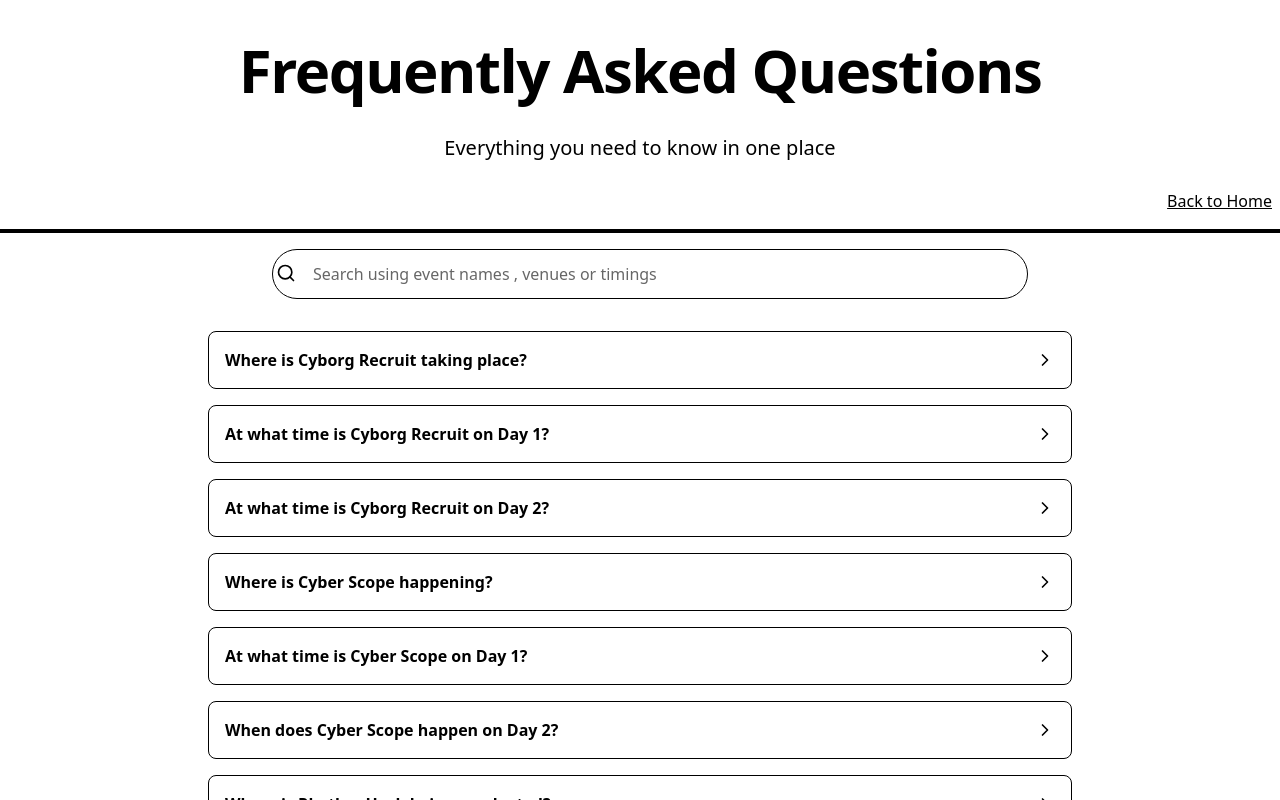
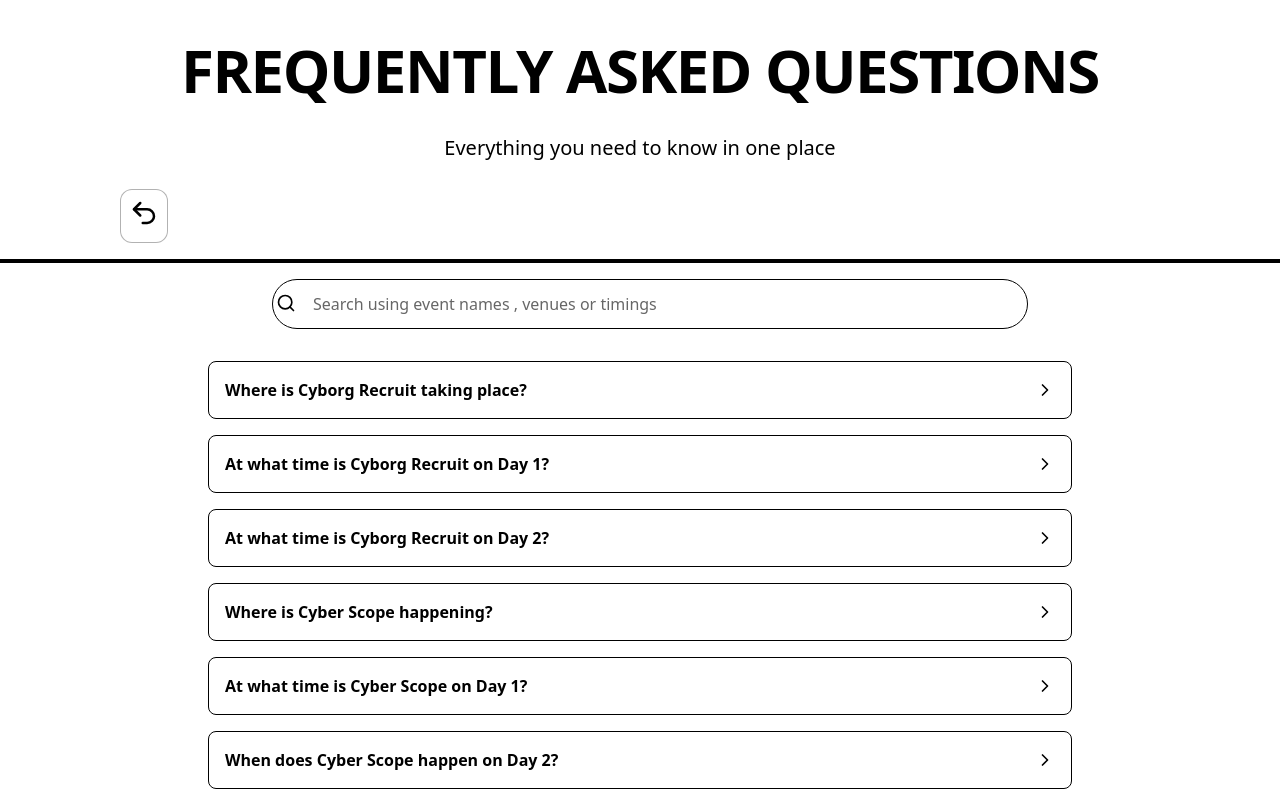
Before and after one commit to anupnayak25/semaphore-support, a React (Vite) app in the folder semaphore-support/: page /FAQ in a window 1280 px wide. Shown: the top 800 px of the page. Built offline with nearby package versions, Linux system fonts and the light colour scheme.

Commit message:
addicons and heading uppercase

```diff
--- a/semaphore-support/src/components/Heading/Heading.jsx
+++ b/semaphore-support/src/components/Heading/Heading.jsx
@@ -1,16 +1,17 @@
 import React from "react";
 import { Link } from "react-router-dom";
-
+import { ArrowLeft, Home } from "lucide-react"; // ✅ Import icons
+import { Undo2Icon } from "lucide-react";
 export default function Heading({
   heading = "Heading",
   subheading = "SubHeading",
   className = "",
-  previousRoute = "Home"
+  previousRoute = ""
 }) {
   return (
     <div className={`text-center ${className} bg-dominant`}>
       <h1 className="text-5xl md:text-6xl font-bold mb-8 tracking-tight text-accent">
-        {heading}
+        {heading.toUpperCase()}
       </h1>
 
       {subheading && (
@@ -22,19 +23,26 @@ export default function Heading({
       {/* Navigation links container */}
       <div className="flex justify-between items-center mb-4">
         {/* Left side - Back to previous page */}
-        <div className="flex-1 text-left ml-2">
-          {previousRoute && previousRoute !== "Home" && (
-            <Link to={('/'.concat(previousRoute))} className="text-md text-accent underline">
-              &lt;&lt; Back to {previousRoute}
+          {previousRoute  && (
+        <div className=" text-left lg:ml-30 ml-5  border p-2 border-black/30 rounded-xl bg-white/10">
+            <Link
+
+              to={previousRoute === "/" ? `/` : `/${previousRoute}`}
+              className="text-accent inline-flex items-center gap-1 hover:underline"
+            >
+              <Undo2Icon size={30}  /> {/* 👈 Back icon */}
             </Link>
+        </div>
           )}
-        </div>
 
         {/* Right side - Back to Home */}
-        {previousRoute && (
-          <div className="flex-1 text-right mr-2">
-            <Link to="/" className="text-md text-accent underline">
-              Back to Home
+        {previousRoute && previousRoute !== "/" && (
+          <div className=" text-right lg:mr-30 mr-3 border p-2 border-black/30 rounded-xl bg-white/10">
+            <Link
+              to="/"
+              className="text-accent inline-flex items-center gap-1 hover:underline justify-end"
+            >
+              <Home size={30} /> {/* 👈 Home icon */}
             </Link>
           </div>
         )}
--- a/semaphore-support/src/pages/Event.jsx
+++ b/semaphore-support/src/pages/Event.jsx
@@ -56,9 +56,9 @@ const Event = () => {
     <div className="w-full bg-dominant min-h-screen text-white py-10">
       <Heading
         heading={currentEvent.eventName.toUpperCase()}
-        subheading={`(${currentEvent.secondaryName.toLowerCase()})` } previousRoute="Events"
+        subheading={`(${currentEvent.secondaryName.toLowerCase()})` }
+        previousRoute="events"
       />
-      {/* Header */}
 
       {/* Rules Content */}
       <div className="max-w-4xl mx-auto px-4 py-8">
--- a/semaphore-support/src/pages/Events.jsx
+++ b/semaphore-support/src/pages/Events.jsx
@@ -35,6 +35,7 @@ function Events() {
       <Heading
         heading={titles.pages.eventPage.heading}
         subheading={titles.pages.eventPage.subHeading}
+        previousRoute="/"
       />
 
       {/* Filter Dropdown */}
--- a/semaphore-support/src/pages/Faqs.jsx
+++ b/semaphore-support/src/pages/Faqs.jsx
@@ -27,6 +27,7 @@ const Faq = () => {
       <Heading
         heading={titles.pages.faqPage.heading}
         subheading={titles.pages.faqPage.subHeading}
+        previousRoute="/"
       />
 
       <div className="max-w-4xl mx-auto p-4 w-full">
--- a/semaphore-support/src/pages/Location.jsx
+++ b/semaphore-support/src/pages/Location.jsx
@@ -12,6 +12,7 @@ const Location = () => {
       <Heading
         heading={titles.pages.locationPage.heading}
         subheading={titles.pages.locationPage.subHeading}
+        previousRoute="/"
       />
 
       <div className="max-w-4xl mx-auto px-4 py-8">
--- a/semaphore-support/src/pages/Schedules.jsx
+++ b/semaphore-support/src/pages/Schedules.jsx
@@ -14,7 +14,7 @@ const Schedules = () => {
 
   return (
     <div className="w-full bg-dominant min-h-screen text-white py-10">
-      <Heading heading={titles.pages.timingsPage.heading} subheading={titles.pages.timingsPage.subHeading} />
+      <Heading heading={titles.pages.timingsPage.heading} subheading={titles.pages.timingsPage.subHeading} previousRoute='/'/>
 
       <div className="max-w-2xl mx-auto p-6 bg-dominant shadow-lg">
 
```
